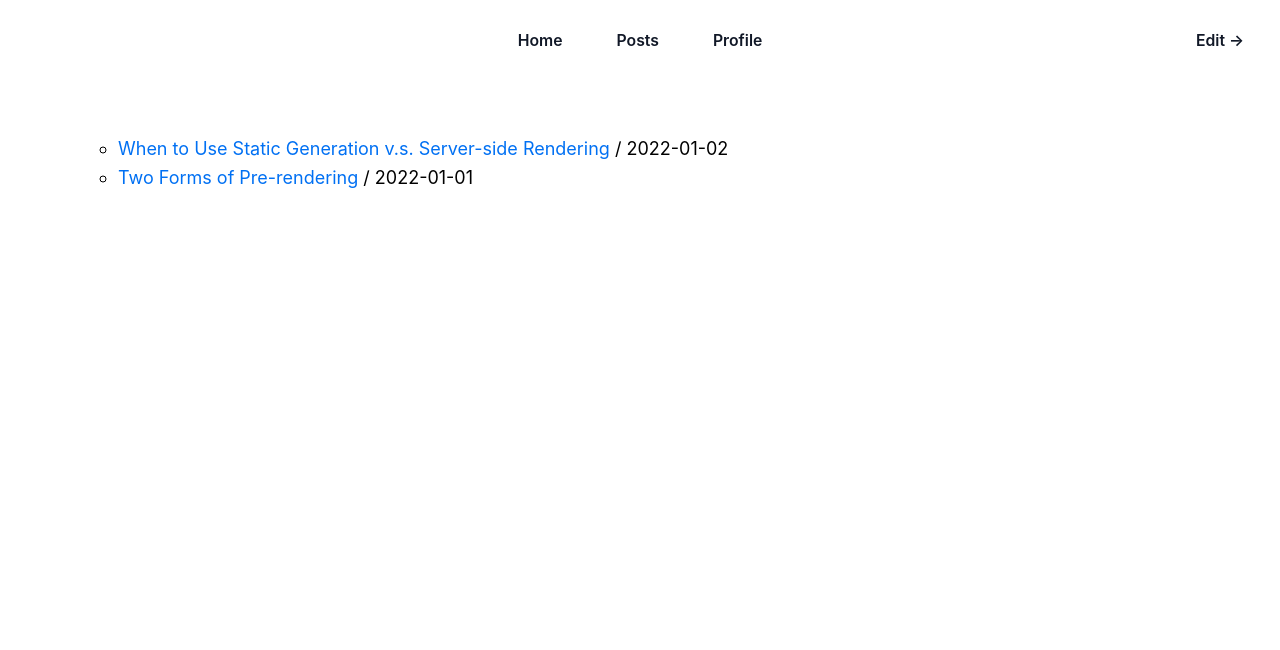
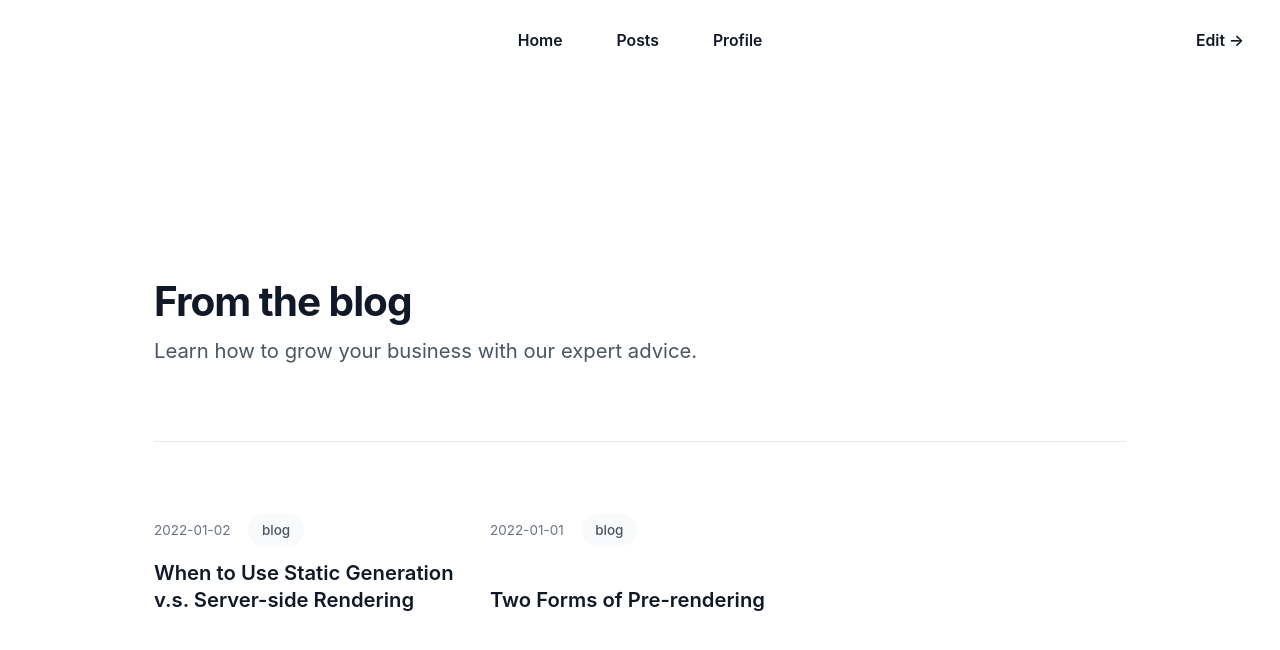
Before and after one commit to how2loveme/how2loveme.github.io, a Next.js app: page /posts in a window 1280 px wide. Shown: the top 650 px of the page. Built offline with nearby package versions, Linux system fonts and the light colour scheme.

Commit message:
Blog Sections

```diff
--- a/components/layout.tsx
+++ b/components/layout.tsx
@@ -5,8 +5,7 @@ import utilStyles from '../styles/utils.module.css'
 import Link from 'next/link'
 import Header from "./header";
 
-const name = '[Your Name]'
-export const siteTitle = 'Next.js Sample Website'
+export const siteTitle : string = 'how2loveme'
 
 export default function Layout({
                                    children,
@@ -31,6 +30,7 @@ export default function Layout({
                 />
                 <meta name="og:title" content={siteTitle}/>
                 <meta name="twitter:card" content="summary_large_image"/>
+                <title>{siteTitle}</title>
             </Head>
             <Header edit={edit} />
             <main className={styles.container}>{children}</main>
--- a/pages/edit.tsx
+++ b/pages/edit.tsx
@@ -7,9 +7,6 @@ import { PaperClipIcon } from '@heroicons/react/20/solid'
 export default function Edit() {
     return (
         <Layout edit>
-            <Head>
-                <title>{"edit"}</title>
-            </Head>
             <div>
                 <div className="px-4 sm:px-0">
                     <h3 className="text-base font-semibold leading-7 text-gray-900">Applicant Information</h3>
--- a/pages/index.tsx
+++ b/pages/index.tsx
@@ -18,9 +18,6 @@ export default function Home({
 }) {
     return (
         <Layout>
-            <Head>
-                <title>{siteTitle}</title>
-            </Head>
             <div className="relative isolate overflow-hidden bg-white px-6 py-24 sm:py-32 lg:overflow-visible lg:px-0">
                 <div className="absolute inset-0 -z-10 overflow-hidden">
                     <svg
--- a/pages/posts/index.tsx
+++ b/pages/posts/index.tsx
@@ -16,14 +16,59 @@ export default function Post({
 }) {
     return (
         <Layout>
-            <Head>
-                <title>{"post"}</title>
-            </Head>
-            <ul style={{listStyle: "circle"}}>
-                {allPostsData.map((post, index) => {
-                    return <li key={post.id||index}><a href={`/posts/${post.id}`}>{`${post.title}`}</a>{` / ${post.date}`}</li>
-                })}
-            </ul>
+            <div className="bg-white py-24 sm:py-32">
+                <div className="mx-auto max-w-7xl px-6 lg:px-8">
+                    <div className="mx-auto max-w-2xl lg:mx-0">
+                        <h2 className="text-3xl font-bold tracking-tight text-gray-900 sm:text-4xl">From the blog</h2>
+                        <p className="mt-2 text-lg leading-8 text-gray-600">
+                            Learn how to grow your business with our expert advice.
+                        </p>
+                    </div>
+                    <div className="mx-auto mt-10 grid max-w-2xl grid-cols-1 gap-x-8 gap-y-16 border-t border-gray-200 pt-10 sm:mt-16 sm:pt-16 lg:mx-0 lg:max-w-none lg:grid-cols-3">
+                        {allPostsData.map((post) => (
+                            <article key={post.id} className="flex max-w-xl flex-col items-start justify-between">
+                                <div className="flex items-center gap-x-4 text-xs">
+                                    <time dateTime={post.date} className="text-gray-500">
+                                        {post.date}
+                                    </time>
+                                    <a
+                                        href={`#`}
+                                        className="relative z-10 rounded-full bg-gray-50 px-3 py-1.5 font-medium text-gray-600 hover:bg-gray-100"
+                                    >
+                                        {`blog`}
+                                    </a>
+                                </div>
+                                <div className="group relative">
+                                    <h3 className="mt-3 text-lg font-semibold leading-6 text-gray-900 group-hover:text-gray-600">
+                                        <a href={`/posts/${post.id}`}>
+                                            <span className="absolute inset-0" />
+                                            {post.title}
+                                        </a>
+                                    </h3>
+                                    {/*<p className="mt-5 line-clamp-3 text-sm leading-6 text-gray-600">{post.title}</p>*/}
+                                </div>
+                                {/*<div className="relative mt-8 flex items-center gap-x-4">*/}
+                                {/*    <img src={post.author.imageUrl} alt="" className="h-10 w-10 rounded-full bg-gray-50" />*/}
+                                {/*    <div className="text-sm leading-6">*/}
+                                {/*        <p className="font-semibold text-gray-900">*/}
+                                {/*            <a href={post.author.href}>*/}
+                                {/*                <span className="absolute inset-0" />*/}
+                                {/*                {post.author.name}*/}
+                                {/*            </a>*/}
+                                {/*        </p>*/}
+                                {/*        <p className="text-gray-600">{post.author.role}</p>*/}
+                                {/*    </div>*/}
+                                {/*</div>*/}
+                            </article>
+                        ))}
+                    </div>
+                </div>
+            </div>
+            {/*<ul style={{listStyle: "circle"}}>*/}
+            {/*    {allPostsData.map((post, index) => {*/}
+            {/*        return <li key={post.id||index}><a href={`/posts/${post.id}`}>{`${post.title}`}</a>{` / ${post.date}`}</li>*/}
+            {/*    })}*/}
+            {/*</ul>*/}
         </Layout>
     )
 }
--- a/pages/profile.tsx
+++ b/pages/profile.tsx
@@ -7,9 +7,6 @@ import { PaperClipIcon } from '@heroicons/react/20/solid'
 export default function Profile() {
     return (
         <Layout>
-            <Head>
-                <title>{"profile"}</title>
-            </Head>
             <div>
                 <div className="px-4 sm:px-0">
                     <h3 className="text-base font-semibold leading-7 text-gray-900">Applicant Information</h3>
--- a/styles/global.css
+++ b/styles/global.css
@@ -16,12 +16,12 @@ body {
 }
 
 a {
-  color: #0070f3;
-  text-decoration: none;
+  /*color: #0070f3;*/
+  /*text-decoration: none;*/
 }
 
 a:hover {
-  text-decoration: underline;
+  /*text-decoration: underline;*/
 }
 
 img {
```
